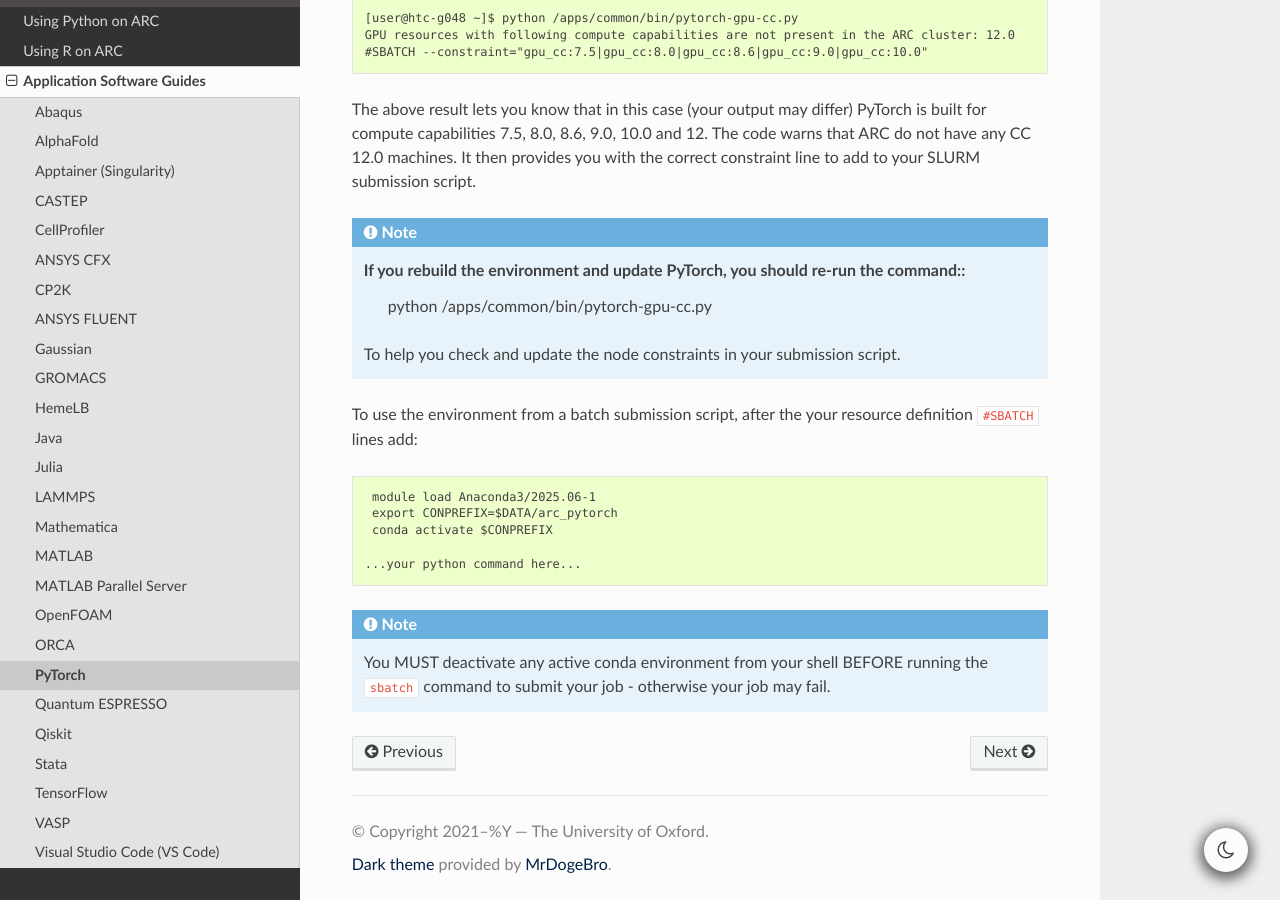
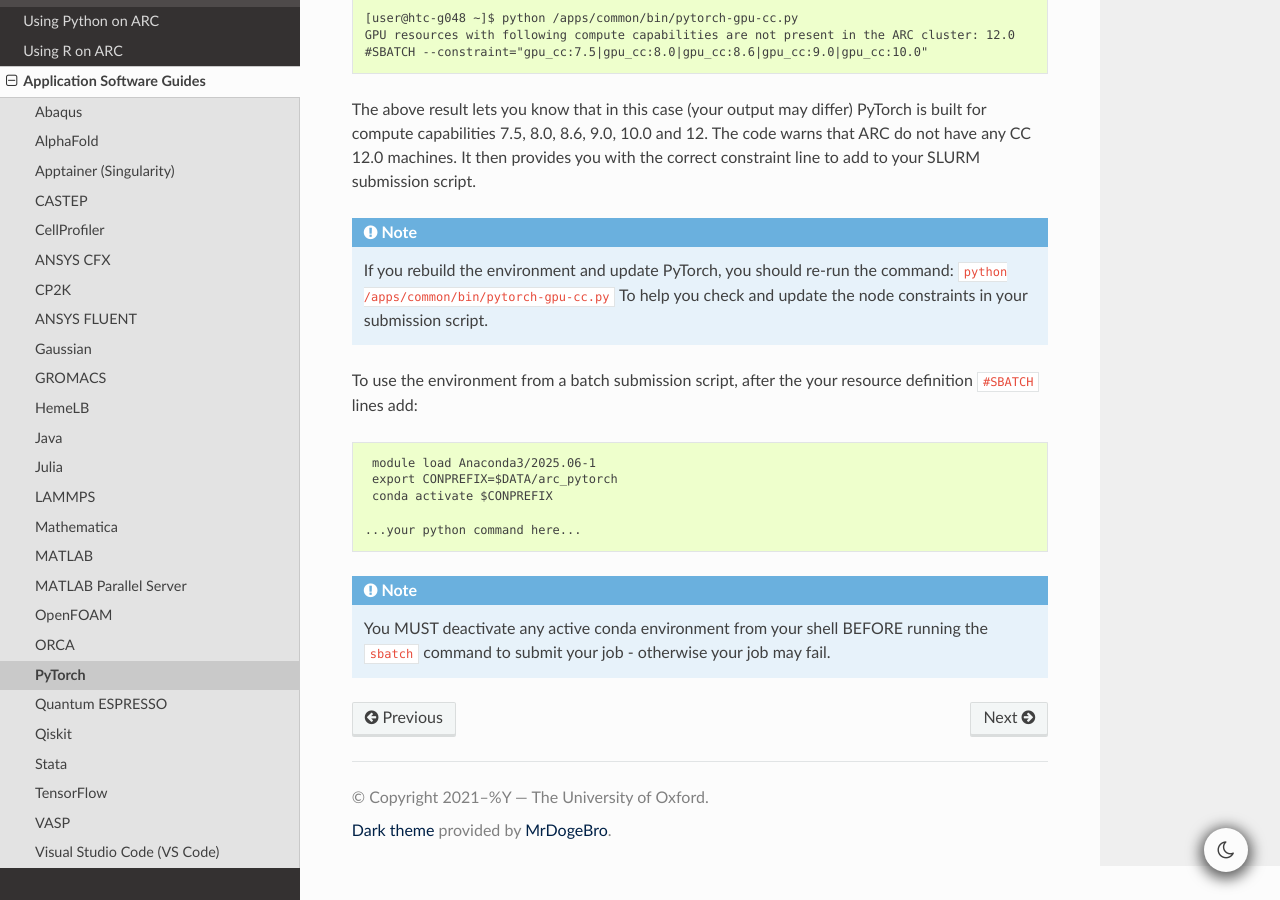
Before and after one commit to oxford-arc/arc-software-guide, a Sphinx documentation site: the page built from docs/source/apps/arc_pytorch.rst, in a window 1280 px wide and 900 px high, scrolled down 1845 px. Built offline with Sphinx 7.4.7 and the Read the Docs theme 3.1.0, drawn with Linux system fonts in a browser that asks for light colours.

```diff
--- a/docs/source/apps/arc_pytorch.rst
+++ b/docs/source/apps/arc_pytorch.rst
@@ -82,8 +82,8 @@ SLURM submission script.
 
 .. note::
 
-  If you rebuild the environment and update PyTorch, you should re-run the command::
-    python /apps/common/bin/pytorch-gpu-cc.py
+  If you rebuild the environment and update PyTorch, you should re-run the command:
+  ``python /apps/common/bin/pytorch-gpu-cc.py``
   To help you check and update the node constraints in your submission script.
 
 
```
